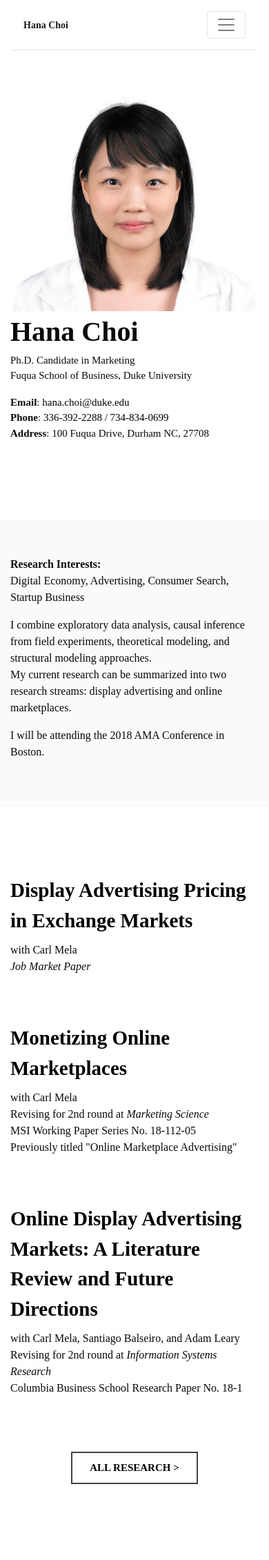
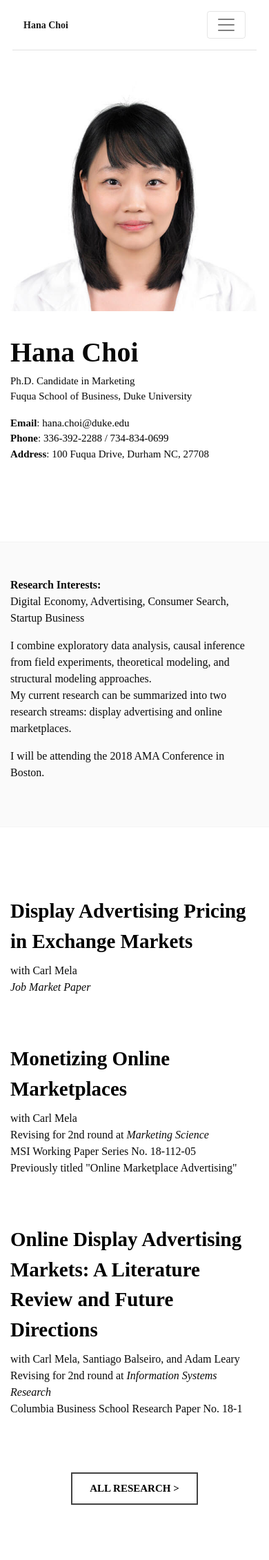
Before and after one commit to hanachoi/hanachoi.github.io, a Jekyll site: the page built from index.html, in a window 390 px wide. Shown: the whole page at 69% size. Built offline with Jekyll 4.4.1, drawn with Linux system fonts in a browser that asks for light colours; before the commit the page ends 2231 px from its top, so only the background shows below that.

Commit message:
ADD - margin to contact_info on small device

```diff
--- a/_sass/contact_info.scss
+++ b/_sass/contact_info.scss
@@ -12,6 +12,12 @@
   font-size: 40px;
 }
 
+@media (max-width: 575.98px) {
+  .contact_info__name {
+    margin-top: 30px;
+  }
+}
+
 .contact_info__label {
   font-weight: bold;
 }
```
